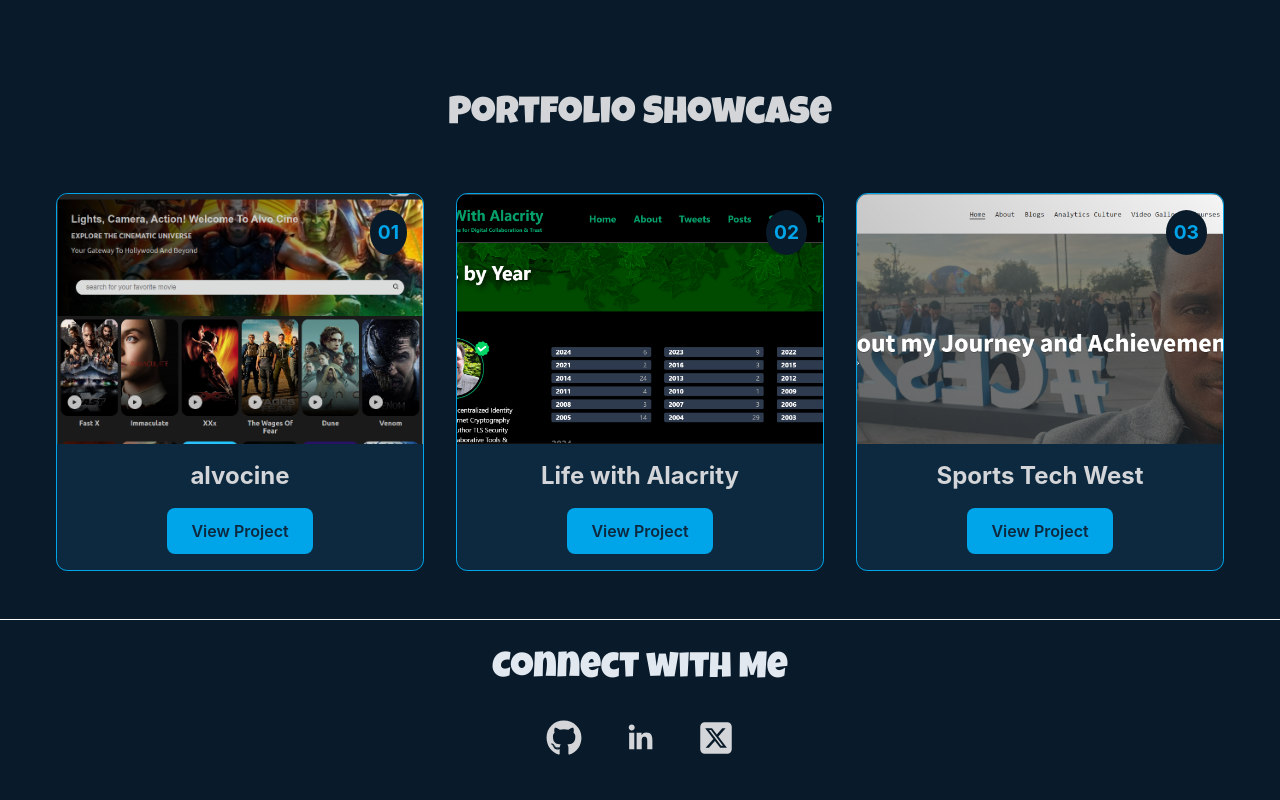
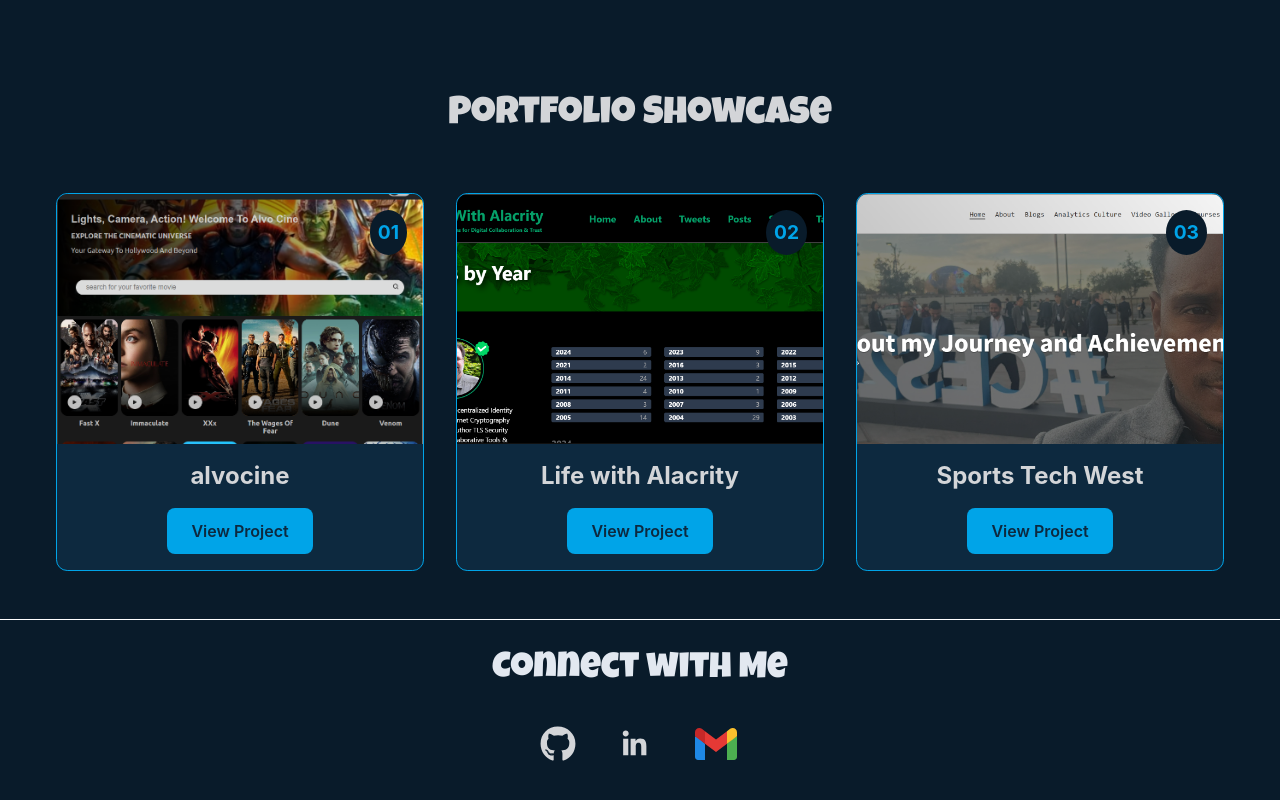
Before and after one commit to elishaadamu/zak-mumuni, a React (Vite) app: page / in a window 1280 px wide. Shown: the part 1680-2480 px from the top of the page. Built offline with nearby package versions, Linux system fonts and the light colour scheme.

Commit message:
first commit

```diff
--- a/src/Components/Contact.jsx
+++ b/src/Components/Contact.jsx
@@ -1,7 +1,9 @@
 import { BsLinkedin } from "react-icons/bs";
 import { FaGithub, FaSquareXTwitter, FaPhone } from "react-icons/fa6";
+import { SiGmail } from "react-icons/si";
 import "./Styles/contact.scss";
 import { LiaLinkedinIn } from "react-icons/lia";
+import Gmail from "../assets/skills/gmail.svg";
 
 function Contact() {
   return (
@@ -11,7 +13,7 @@
           {" "}
           Connect with Me
         </h1>
-        <div className="flex flex-row flex-wrap justify-center gap-10">
+        <div className="flex flex-wrap social-footer gap-10">
           <a
             className="text-4xl"
             href="#"
@@ -29,12 +31,12 @@
             <LiaLinkedinIn />
           </a>
           <a
-            className="text-4xl"
-            href="#"
+            className="text-3xl"
+            href="mailto:zmumuni.da@gmail.com"
             target="_blank"
             rel="noopener noreferrer"
           >
-            <FaSquareXTwitter />
+            <img src={Gmail} alt="" />
           </a>
         </div>
       </div>
--- a/src/Components/Styles/contact.scss
+++ b/src/Components/Styles/contact.scss
@@ -185,7 +185,9 @@
   a:nth-child(2):hover {
     color: rgb(12, 186, 229);
   }
-  a:nth-child(3):hover {
-    color: white;
+  .social-footer {
+    justify-content: center;
+    display: flex;
+    align-items: center;
   }
 }
--- a/src/Components/Styles/portfolio.scss
+++ b/src/Components/Styles/portfolio.scss
@@ -2,6 +2,7 @@
   min-height: 60vh;
   margin: 3rem 0;
   opacity: 0;
+
   animation: fadeIn 0.8s ease-in forwards;
 
   .container {
@@ -18,6 +19,7 @@
       gap: 2rem;
       max-width: 1200px;
       margin: 0 auto;
+      justify-content: center;
       padding: 0 1rem;
 
       .work {
```
Also changed, not shown: src/assets/skills/gmail.svg (added).
